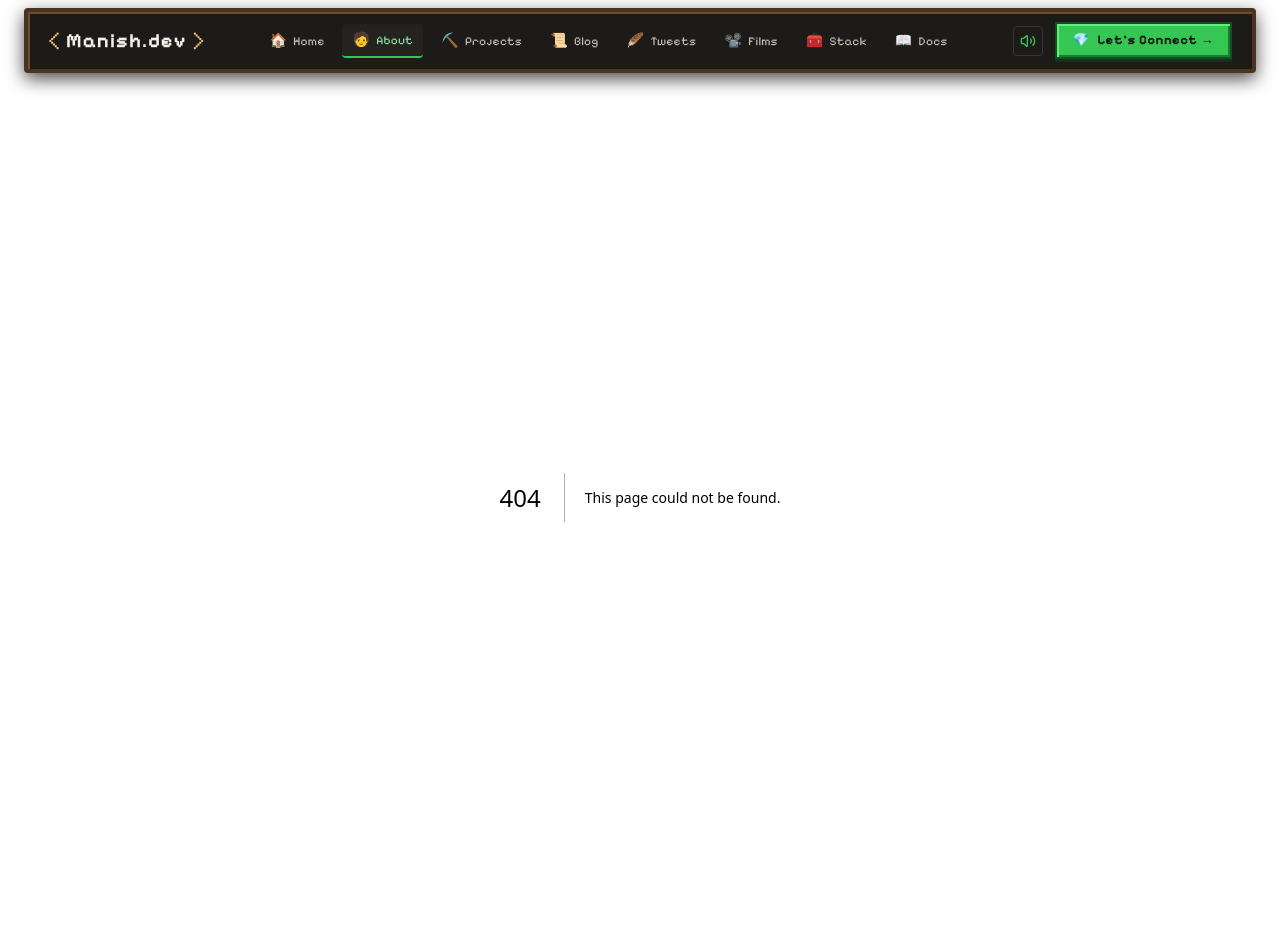
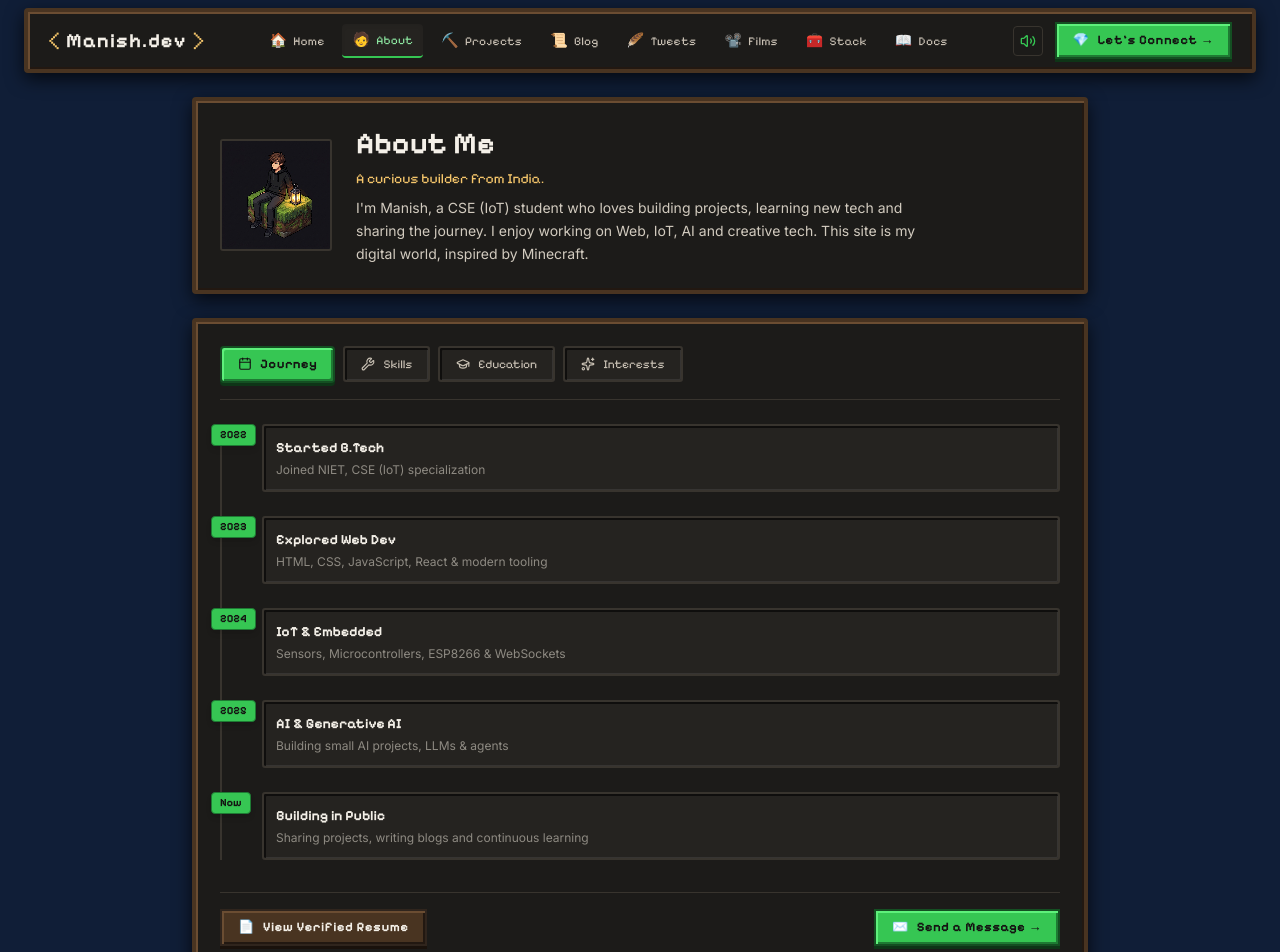
Before and after one commit to manish-3d/protfolio-manish, a Next.js app: page /about in a window 1280 px wide. Before the commit this address had no page. Shown: the top 952 px of the page. Built offline with nearby package versions, Linux system fonts and the light colour scheme.

Commit message:
feat: implement player profile page with interactive 5-year timeline and tabs

```diff
--- /dev/null
+++ b/src/app/about/page.tsx
@@ -0,0 +1,210 @@
+"use client";
+
+import React, { useState } from "react";
+import Image from "next/image";
+import Link from "next/link";
+import { sound } from "@/lib/soundService";
+import { PROFILE_DATA } from "@/data/portfolioData";
+import { Calendar, GraduationCap, Sparkles, Wrench } from "lucide-react";
+
+type TabType = "Journey" | "Skills" | "Education" | "Interests";
+
+export default function AboutPage() {
+  const [activeTab, setActiveTab] = useState<TabType>("Journey");
+
+  const handleTabChange = (tab: TabType) => {
+    sound.playWoodClick();
+    setActiveTab(tab);
+  };
+
+  return (
+    <div className="w-full max-w-4xl mx-auto space-y-6">
+      {/* Header Banner */}
+      <div className="mc-panel-wood p-6 bg-[#1c1b19] relative overflow-hidden">
+        <div className="flex flex-col sm:flex-row items-center gap-6">
+          <div className="relative w-24 h-24 sm:w-28 sm:h-28 rounded overflow-hidden flex-shrink-0 mc-card-inset border-2 border-[#493421] bg-[#141312]">
+            <Image
+              src="/images/hero/avatar.jpg"
+              alt="Manish profile avatar"
+              fill
+              className="object-cover object-top pixelated"
+            />
+          </div>
+
+          <div className="text-center sm:text-left space-y-2">
+            <h1 className="font-pixel text-2xl sm:text-3xl text-[#F4F0E8] font-bold">
+              About Me
+            </h1>
+            <p className="font-pixel text-xs sm:text-sm text-[#F5C66B]">
+              A curious builder from India.
+            </p>
+            <p className="text-xs sm:text-sm text-[#D2CBBF] leading-relaxed max-w-xl">
+              {PROFILE_DATA.bio}
+            </p>
+          </div>
+        </div>
+      </div>
+
+      {/* Tabbed Interactive Section */}
+      <div className="mc-panel-wood p-4 sm:p-6 bg-[#1c1b19]">
+        {/* Tab Controls */}
+        <div className="flex flex-wrap items-center gap-2 pb-4 mb-6 border-b border-[#38342e]">
+          {(["Journey", "Skills", "Education", "Interests"] as TabType[]).map((tab) => {
+            const isActive = activeTab === tab;
+            return (
+              <button
+                key={tab}
+                onClick={() => handleTabChange(tab)}
+                className={`px-4 py-2 font-pixel text-xs rounded transition-all flex items-center gap-2 ${
+                  isActive
+                    ? "mc-btn-primary"
+                    : "mc-card-inset text-[#C8C0B3] hover:text-[#F4F0E8] hover:bg-[#252320]"
+                }`}
+              >
+                {tab === "Journey" && <Calendar size={14} />}
+                {tab === "Skills" && <Wrench size={14} />}
+                {tab === "Education" && <GraduationCap size={14} />}
+                {tab === "Interests" && <Sparkles size={14} />}
+                <span>{tab}</span>
+              </button>
+            );
+          })}
+        </div>
+
+        {/* Tab Content 1: Journey Timeline */}
+        {activeTab === "Journey" && (
+          <div className="space-y-4">
+            <div className="relative pl-6 sm:pl-8 border-l-2 border-[#38342e] space-y-6">
+              {PROFILE_DATA.journey.map((item) => (
+                <div key={item.year} className="relative group">
+                  {/* Glowing Year Badge on Timeline */}
+                  <div className="absolute -left-[35px] sm:-left-[43px] top-0 flex items-center justify-center">
+                    <span className="font-pixel text-[11px] font-bold px-2 py-0.5 rounded bg-[#36C653] text-[#141312] border border-[#1e7a33] shadow-md group-hover:scale-110 transition-transform">
+                      {item.year}
+                    </span>
+                  </div>
+
+                  <div className="mc-card-inset p-3 bg-[#252320] rounded group-hover:border-[#36C653] transition-colors ml-4 sm:ml-2">
+                    <h3 className="font-pixel text-sm text-[#F4F0E8] font-bold">
+                      {item.title}
+                    </h3>
+                    <p className="text-xs text-[#8E8A82] mt-1">
+                      {item.desc}
+                    </p>
+                  </div>
+                </div>
+              ))}
+            </div>
+          </div>
+        )}
+
+        {/* Tab Content 2: Skills */}
+        {activeTab === "Skills" && (
+          <div className="grid grid-cols-1 md:grid-cols-2 gap-4">
+            <div className="mc-card-inset p-4 bg-[#252320]">
+              <h3 className="font-pixel text-sm text-[#8DE6A0] font-bold mb-3 flex items-center gap-2">
+                <span>🌐</span> Fullstack Web
+              </h3>
+              <div className="flex flex-wrap gap-1.5">
+                {["Next.js 14", "React 18", "TypeScript", "Node.js", "Express", "Tailwind CSS", "Prisma ORM", "PostgreSQL", "REST APIs"].map((s) => (
+                  <span key={s} className="mc-tag text-xs">{s}</span>
+                ))}
+              </div>
+            </div>
+
+            <div className="mc-card-inset p-4 bg-[#252320]">
+              <h3 className="font-pixel text-sm text-[#F5C66B] font-bold mb-3 flex items-center gap-2">
+                <span>⚡</span> Embedded & IoT
+              </h3>
+              <div className="flex flex-wrap gap-1.5">
+                {["ESP8266 NodeMCU", "Arduino", "Embedded C/C++", "DHT11 Sensors", "PWM Motor Control", "WebSockets", "MQTT", "Hardware Debugging"].map((s) => (
+                  <span key={s} className="mc-tag text-xs">{s}</span>
+                ))}
+              </div>
+            </div>
+
+            <div className="mc-card-inset p-4 bg-[#252320]">
+              <h3 className="font-pixel text-sm text-[#60a5fa] font-bold mb-3 flex items-center gap-2">
+                <span>🤖</span> AI & Systems
+              </h3>
+              <div className="flex flex-wrap gap-1.5">
+                {["OpenAI GPT-4o API", "Voice Agents", "LangChain", "Python", "FastAPI", "Playwright Automation"].map((s) => (
+                  <span key={s} className="mc-tag text-xs">{s}</span>
+                ))}
+              </div>
+            </div>
+
+            <div className="mc-card-inset p-4 bg-[#252320]">
+              <h3 className="font-pixel text-sm text-[#f43f5e] font-bold mb-3 flex items-center gap-2">
+                <span>🛠️</span> Tools & Workflow
+              </h3>
+              <div className="flex flex-wrap gap-1.5">
+                {["Git & GitHub", "Docker", "Linux / Bash", "VS Code", "Vercel", "Voxel / 2D Art"].map((s) => (
+                  <span key={s} className="mc-tag text-xs">{s}</span>
+                ))}
+              </div>
+            </div>
+          </div>
+        )}
+
+        {/* Tab Content 3: Education */}
+        {activeTab === "Education" && (
+          <div className="space-y-4">
+            {PROFILE_DATA.education.map((edu) => (
+              <div key={edu.institution} className="mc-card-inset p-5 bg-[#252320] space-y-2">
+                <div className="flex flex-col sm:flex-row sm:items-center justify-between gap-1">
+                  <h3 className="font-pixel text-base text-[#F4F0E8] font-bold">
+                    {edu.institution}
+                  </h3>
+                  <span className="mc-tag text-xs border-[#f5c66b]/40 text-[#f5c66b]">
+                    {edu.period}
+                  </span>
+                </div>
+                <p className="font-pixel text-xs text-[#36C653] font-semibold">
+                  {edu.degree}
+                </p>
+                <p className="text-xs text-[#D2CBBF] leading-relaxed pt-1">
+                  {edu.details}
+                </p>
+              </div>
+            ))}
+          </div>
+        )}
+
+        {/* Tab Content 4: Interests */}
+        {activeTab === "Interests" && (
+          <div className="grid grid-cols-1 sm:grid-cols-2 gap-3">
+            {PROFILE_DATA.interests.map((interest, i) => (
+              <div key={i} className="mc-card-inset p-3.5 bg-[#252320] flex items-center gap-3">
+                <span className="text-xl">✨</span>
+                <p className="text-xs text-[#F4F0E8] font-medium leading-relaxed">
+                  {interest}
+                </p>
+              </div>
+            ))}
+          </div>
+        )}
+
+        {/* Bottom CTA to Contact or Resume */}
+        <div className="mt-8 pt-4 border-t border-[#38342e] flex flex-wrap items-center justify-between gap-3">
+          <Link
+            href="/resume"
+            onClick={() => sound.playWoodClick()}
+            className="mc-btn-secondary text-xs py-2 px-4"
+          >
+            <span>📄</span>
+            <span>View Verified Resume</span>
+          </Link>
+          <Link
+            href="/contact"
+            onClick={() => sound.playWoodClick()}
+            className="mc-btn-primary text-xs py-2 px-4"
+          >
+            <span>✉️</span>
+            <span>Send a Message &rarr;</span>
+          </Link>
+        </div>
+      </div>
+    </div>
+  );
+}
```
